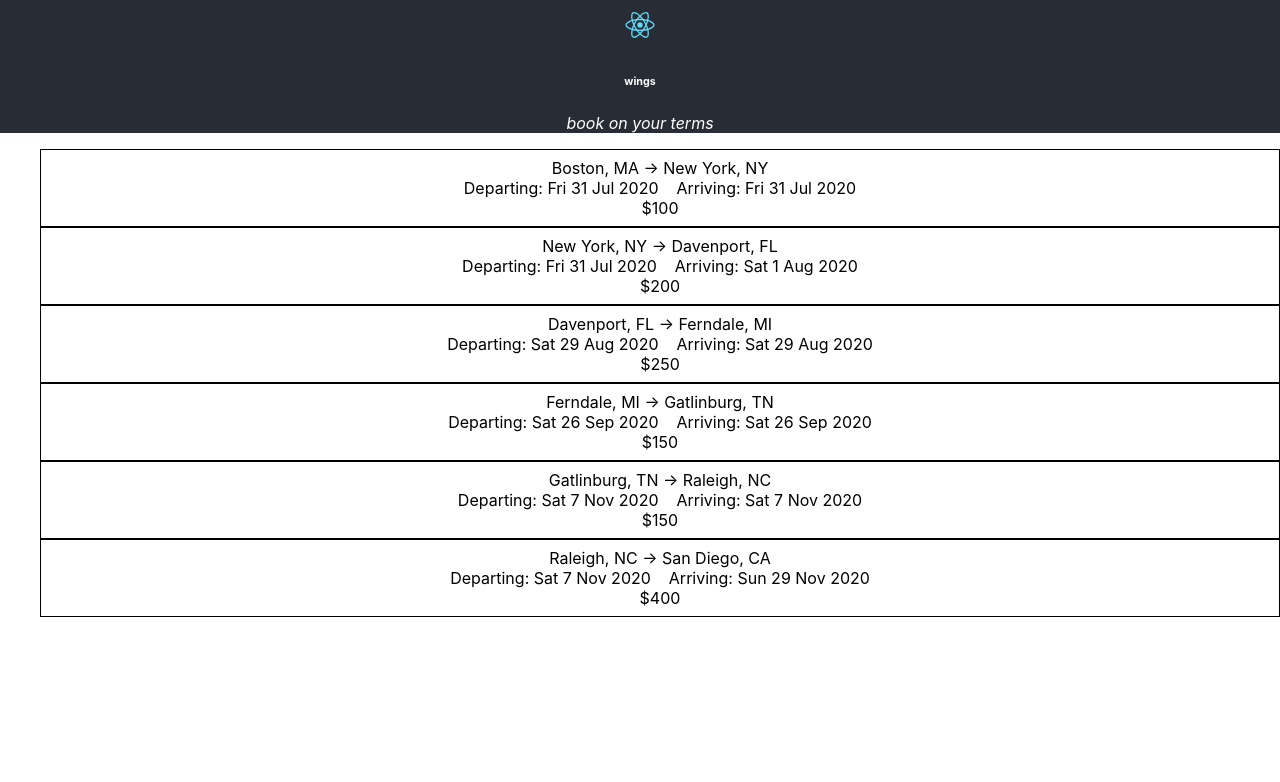
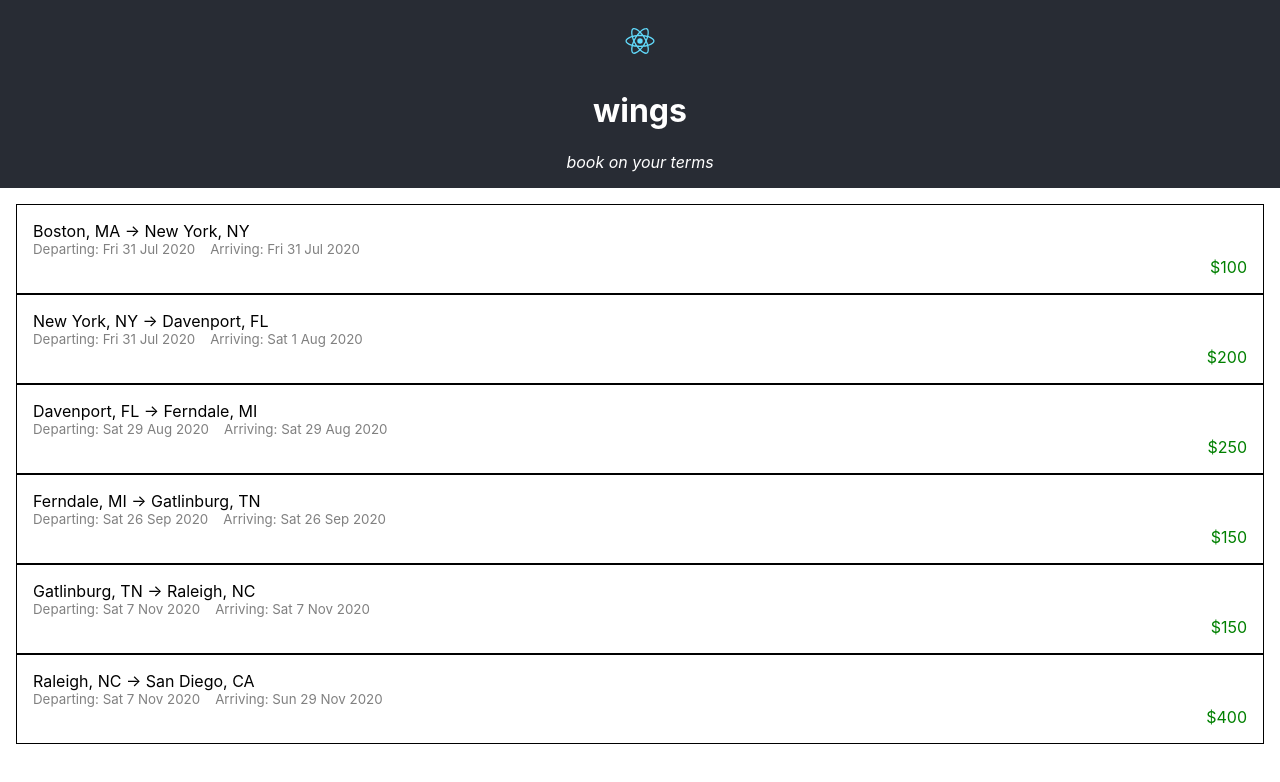
Before and after one commit to dvargas92495/chainlink-hackathon, a React (Create React App) app in the folder client/: page / in a window 1280 px wide. Shown: the top 782 px of the page. Built offline with nearby package versions, Linux system fonts and the light colour scheme; what @truffle/contract, web3 would draw is missing.

Commit message:
UI updates

```diff
--- a/client/src/pages/App.css
+++ b/client/src/pages/App.css
@@ -1,29 +1,79 @@
-.App {
+.Header {
+  background-color: #282c34;
+  padding: 1rem;
+  text-align: center;
+  color: white;
+}
+
+.WalletStatus {
+  padding: 1rem;
+  margin: 1rem 0;
+  border: 1px solid #61dafb;
   text-align: center;
 }
 
-.App-logo {
-  pointer-events: none;
+.WalletStatus {
+  padding: 1rem;
+  margin: 1rem;
+  border: 1px solid #61dafb;
 }
 
-.App-header {
-  background-color: #282c34;
-  display: flex;
-  flex-direction: column;
-  align-items: center;
-  justify-content: center;
-  color: white;
+.FlightsPage {
+  margin: 1rem;
 }
 
-.App-link {
-  color: #61dafb;
+.FlightItem {
+  border: 1pt black solid;
+  padding: 1rem;
+  cursor: pointer;
+  display: flex;
 }
 
-.flightItem {
-  margin: auto;
-  list-style: none;
+.FlightItem > div {
+  flex: 50%;
+}
+
+.FlightItem > div:first-child {
+  text-align: left;
+}
+
+.subText{
+  font-size: 10pt;
+  color: grey;
+}
+
+.FlightItem > div:last-child {
+  text-align: right;
+  color: green;
+}
+
+.FlightPage {
+  margin: 1rem;
   border: 1pt black solid;
-  padding: 0.5rem;
-  cursor: pointer;
-  justify-content: center;
+  padding: 1rem;
 }
+
+.FlightDetails {
+  margin-bottom: 2rem;
+  text-align: center;
+}
+
+.CovidInput {
+  display: inline;
+  border-top-style: hidden;
+  border-right-style: hidden;
+  border-left-style: hidden;
+  border-bottom-style: groove;
+  margin-left: 0.5rem;
+}
+
+
+@media only screen and (min-device-width: 375px) and (max-device-width: 812px), only screen and (min-device-width: 320px) and (max-device-width: 480px) {
+  .FlightItem {
+    display: block;
+  }
+
+  .FlightItem > div {
+    width: 100%;
+  }
+}
--- a/client/src/pages/App.js
+++ b/client/src/pages/App.js
@@ -7,9 +7,9 @@ import "./App.css";
 
 const App = () => (
   <div className="App">
-    <header className="App-header">
+    <header className="Header">
       <img src={logo} className="App-logo" alt="logo" height={50} width={50} />
-      <h6>wings</h6>
+      <h1>wings</h1>
       <div>
         <i>book on your terms</i>
       </div>
--- a/client/src/pages/FlightPage.js
+++ b/client/src/pages/FlightPage.js
@@ -93,18 +93,19 @@ class FlightPage extends Component {
     const covidCases = this.state.covidCases;
     const contract = this.state.contract;
     return (
+      <>
+        <WalletStatus />
         <div className="FlightPage">
-        <WalletStatus />
           <button onClick={this.redirect("/")}>Back</button>
           <br />
           <br />
+          <div className="FlightDetails">
             <div>From: {flight.startCity}, {flight.startState}</div>
             <div>To: {flight.endCity}, {flight.endState}</div>
             <div>Departing: {toFormat(dateOf(flight.startTime))}</div>
             <div>Arriving: {toFormat(dateOf(flight.endTime))}</div>
             <div>Price: ${flight.price}</div>
-        <br />
-        <br />
+          </div>
           {contract ? (
             <div>
               Success! If the number of Covid cases in {flight.endState}
@@ -119,11 +120,11 @@ class FlightPage extends Component {
               What would the number of people hospitalized need to be
               in {flight.endState} on {toFormat(dateOf(flight.endTime).subtract(1, 'week'))} need to be
               for you to feel comfortable flying to {flight.endCity}, {flight.endState}?
-            <br />
               <input
                 type="number"
                 min="0"
                 name="desiredCovidCases"
+                className="CovidInput"
                 value={this.state.desiredCovidCases}
                 onChange={this.onChange}
                 disabled={isLoading || isSaving}
@@ -142,6 +143,7 @@ class FlightPage extends Component {
             </div>
           ) : null}
         </div>
+      </>
     );
   }
 }
--- a/client/src/pages/FlightsPage.js
+++ b/client/src/pages/FlightsPage.js
@@ -19,22 +19,26 @@ class FlightsPage extends Component {
   render() {
     const flights = this.props.flights;
     return (
-      <div className="FlightsPage">
+      <>
         <WalletStatus />
-        <ul>
+        <div className="FlightsPage">
           {flights.map((f) => (
-            <li key={f.id} onClick={this.redirect(`/${f.id}`)} className="flightItem">
-              {f.startCity}, {f.startState} {'->'} {f.endCity}, {f.endState}
-              <br />
-              Departing: {toFormat(dateOf(f.startTime))}
-              &nbsp;&nbsp;&nbsp;
-              Arriving: {toFormat(dateOf(f.endTime))}
-              <br />
-              ${f.price}
-            </li>
+            <div key={f.id} onClick={this.redirect(`/${f.id}`)} className="FlightItem">
+              <div>
+                <div>{f.startCity}, {f.startState} {'->'} {f.endCity}, {f.endState}</div>
+                <div className="subText">
+                  Departing: {toFormat(dateOf(f.startTime))}
+                  &nbsp;&nbsp;&nbsp;
+                  Arriving: {toFormat(dateOf(f.endTime))}
+                </div>
+              </div>
+              <div>
+                ${f.price}
+              </div>
+            </div>
           ))}
-        </ul>
-      </div>
+        </div>
+      </>
     );
   }
 }
--- a/client/src/pages/WalletStatus.js
+++ b/client/src/pages/WalletStatus.js
@@ -22,7 +22,7 @@ class WalletStatus extends Component {
     return address ? (
       <div className="WalletStatus">
         <div>Your wallet address:</div>
-        <div>{address}</div>
+        <div className="subText">{address}</div>
         {contractCount && (
           <div>
             Total number of flight contracts:{" "}
```
Lines whose indentation alone changed are shown as unchanged.
